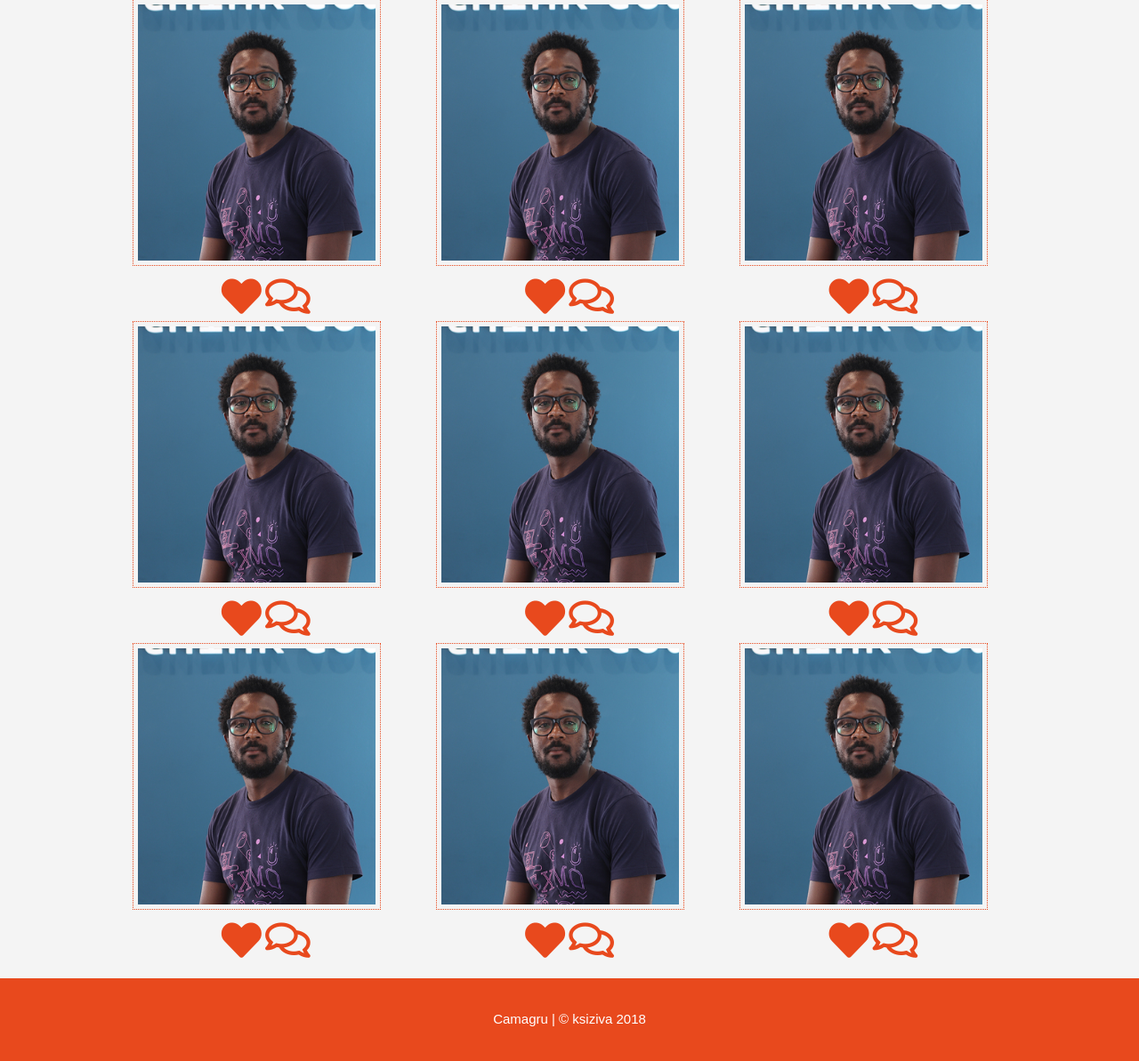
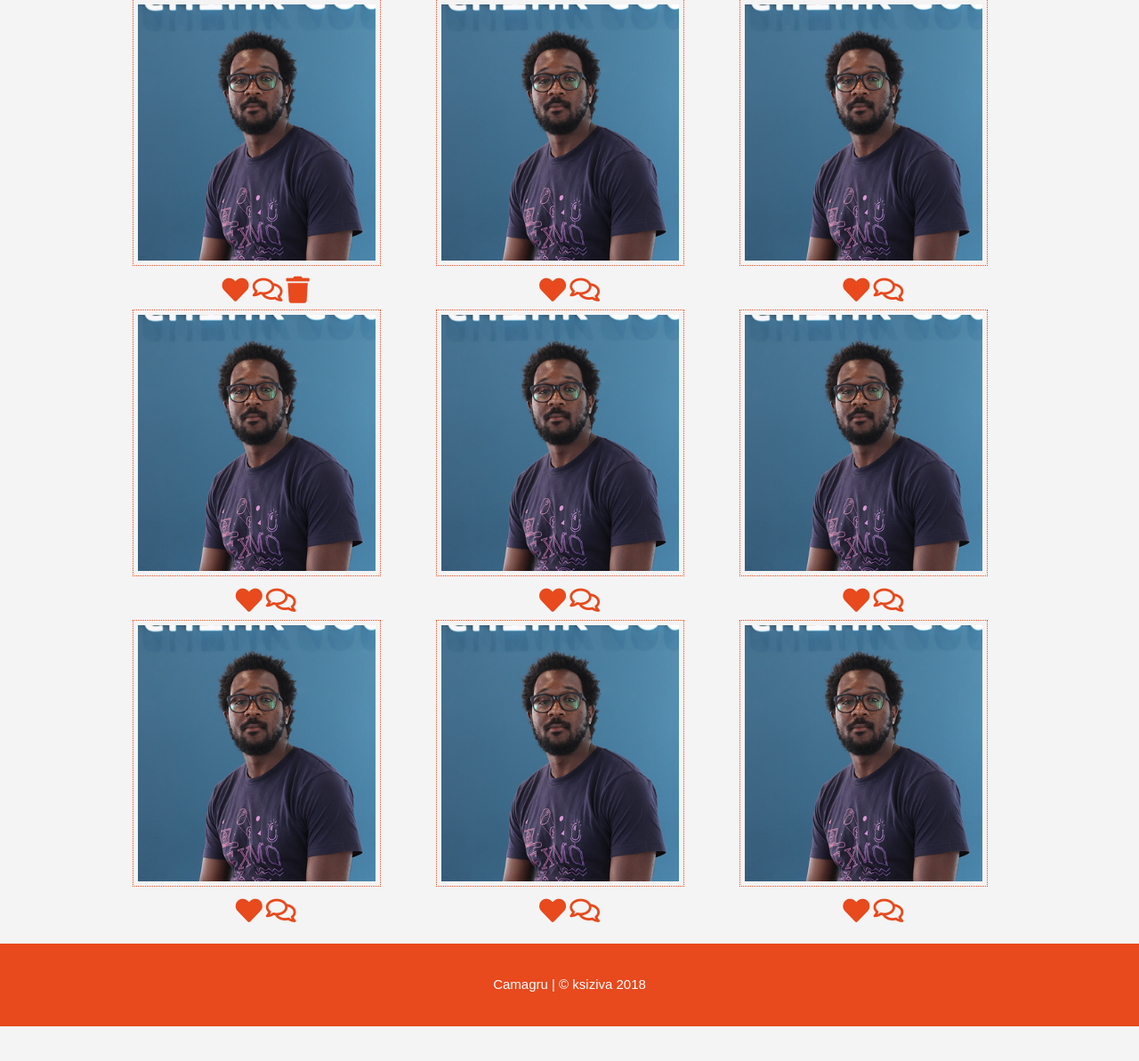
Before and after one commit to kaysiz/camagru, a PHP site: page /camagru/dashboard.php?gallery=1 in a window 1280 px wide. Shown: the part 121-1314 px from the top of the page at 89% size. After the commit the page ends 1275 px from the top, so only its background shows below. Run offline with PHP 8.4, Linux system fonts and the light colour scheme; the visitor is signed in with stand-in values (Sample User, id 1); data that the repository does not hold is empty; some libraries are stand-ins or nearby versions.

Commit message:
yup what a day

```diff
--- a/css/style.css
+++ b/css/style.css
@@ -104,11 +104,9 @@ header .current a {
     text-align: center;
 }
 
-.fa-heart {
-    color: #e8491d;
-}
-
-.fa-comments {
+.fa-heart,
+.fa-comments,
+.fa-trash {
     color: #e8491d;
 }
 
--- a/dashboard/dash.gallery.php
+++ b/dashboard/dash.gallery.php
@@ -3,64 +3,65 @@
             <div class="gallery-item">
                 <a href=""><img src="./images/medium_ksiziva.jpg" alt=""></a>
                 <div class="gallery-desc">
-                    <span><a href=""><i class="fas fa-heart fa-3x"></i></a></span>
-                    <span><a href=""><i class="far fa-comments fa-3x"></i></a></span>
+                    <span><a href="" title="like"><i class="fas fa-heart fa-2x"></i></a></span>
+                    <span><a href="" title="comment"><i class="far fa-comments fa-2x"></i></a></span>
+                    <span><a href="" title="delete"><i class="fa fa-trash fa-2x"></i></a></span>
                 </div>
             </div>
             <div class="gallery-item">
                 <a href=""><img src="./images/medium_ksiziva.jpg" alt=""></a>
                 <div class="gallery-desc">
-                    <span><a href=""><i class="fas fa-heart fa-3x"></i></a></span>
-                    <span><a href=""><i class="far fa-comments fa-3x"></i></a></span>
+                    <span><a href=""><i class="fas fa-heart fa-2x"></i></a></span>
+                    <span><a href=""><i class="far fa-comments fa-2x"></i></a></span>
                 </div>
             </div>
             <div class="gallery-item">
                 <a href=""><img src="./images/medium_ksiziva.jpg" alt=""></a>
                 <div class="gallery-desc">
-                    <span><a href=""><i class="fas fa-heart fa-3x"></i></a></span>
-                    <span><a href=""><i class="far fa-comments fa-3x"></i></a></span>
+                    <span><a href=""><i class="fas fa-heart fa-2x"></i></a></span>
+                    <span><a href=""><i class="far fa-comments fa-2x"></i></a></span>
                 </div>
             </div>
             <div class="gallery-item">
                 <a href=""><img src="./images/medium_ksiziva.jpg" alt=""></a>
                 <div class="gallery-desc">
-                    <span><a href=""><i class="fas fa-heart fa-3x"></i></a></span>
-                    <span><a href=""><i class="far fa-comments fa-3x"></i></a></span>
+                    <span><a href=""><i class="fas fa-heart fa-2x"></i></a></span>
+                    <span><a href=""><i class="far fa-comments fa-2x"></i></a></span>
                 </div>
             </div>
             <div class="gallery-item">
                 <a href=""><img src="./images/medium_ksiziva.jpg" alt=""></a>
                 <div class="gallery-desc">
-                    <span><a href=""><i class="fas fa-heart fa-3x"></i></a></span>
-                    <span><a href=""><i class="far fa-comments fa-3x"></i></a></span>
+                    <span><a href=""><i class="fas fa-heart fa-2x"></i></a></span>
+                    <span><a href=""><i class="far fa-comments fa-2x"></i></a></span>
                 </div>
             </div>
             <div class="gallery-item">
                 <a href=""><img src="./images/medium_ksiziva.jpg" alt=""></a>
                 <div class="gallery-desc">
-                    <span><a href=""><i class="fas fa-heart fa-3x"></i></a></span>
-                    <span><a href=""><i class="far fa-comments fa-3x"></i></a></span>
+                    <span><a href=""><i class="fas fa-heart fa-2x"></i></a></span>
+                    <span><a href=""><i class="far fa-comments fa-2x"></i></a></span>
                 </div>
             </div>
             <div class="gallery-item">
                 <a href=""><img src="./images/medium_ksiziva.jpg" alt=""></a>
                 <div class="gallery-desc">
-                    <span><a href=""><i class="fas fa-heart fa-3x"></i></a></span>
-                    <span><a href=""><i class="far fa-comments fa-3x"></i></a></span>
+                    <span><a href=""><i class="fas fa-heart fa-2x"></i></a></span>
+                    <span><a href=""><i class="far fa-comments fa-2x"></i></a></span>
                 </div>
             </div>
             <div class="gallery-item">
                 <a href=""><img src="./images/medium_ksiziva.jpg" alt=""></a>
                 <div class="gallery-desc">
-                    <span><a href=""><i class="fas fa-heart fa-3x"></i></a></span>
-                    <span><a href=""><i class="far fa-comments fa-3x"></i></a></span>
+                    <span><a href=""><i class="fas fa-heart fa-2x"></i></a></span>
+                    <span><a href=""><i class="far fa-comments fa-2x"></i></a></span>
                 </div>
             </div>
             <div class="gallery-item">
                 <a href=""><img src="./images/medium_ksiziva.jpg" alt=""></a>
                 <div class="gallery-desc">
-                    <span><a href=""><i class="fas fa-heart fa-3x"></i></a></span>
-                    <span><a href=""><i class="far fa-comments fa-3x"></i></a></span>
+                    <span><a href=""><i class="fas fa-heart fa-2x"></i></a></span>
+                    <span><a href=""><i class="far fa-comments fa-2x"></i></a></span>
                 </div>
             </div>
         </div>
--- a/index.php
+++ b/index.php
@@ -37,8 +37,8 @@
             <div class="gallery-item">
                 <a href=""><img src="./images/public/<?= $image['imgName'];?>" alt=""></a>
                 <div class="gallery-desc">
-                    <span><a href=""><i class="fas fa-heart fa-3x"></i></a></span>
-                    <span><a href="<?=($_SESSION['loggedin'] ? 'dashboard.php?comment=true&imgkey='.$image['imgId'] : '#');?>"><i class="far fa-comments fa-3x"></i></a></span>
+                    <span><a href=""><i class="fas fa-heart fa-2x"></i></a></span>
+                    <span><a href="<?=($_SESSION['loggedin'] ? 'dashboard.php?comment=true&imgkey='.$image['imgId'] : '#');?>"><i class="far fa-comments fa-2x"></i></a></span>
                 </div>
             </div>
             <?php endforeach; ?>
```
Also changed, not shown: dashboard/dash.comment.php (+21 -17 lines), includes/funcs.inc.php (+22 -8 lines).
